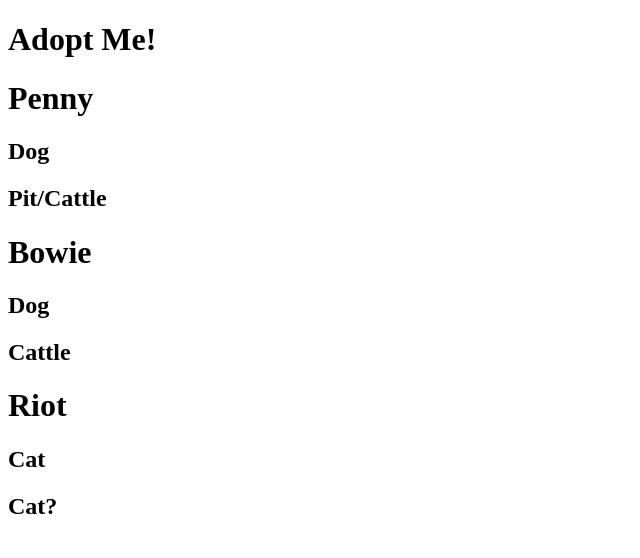
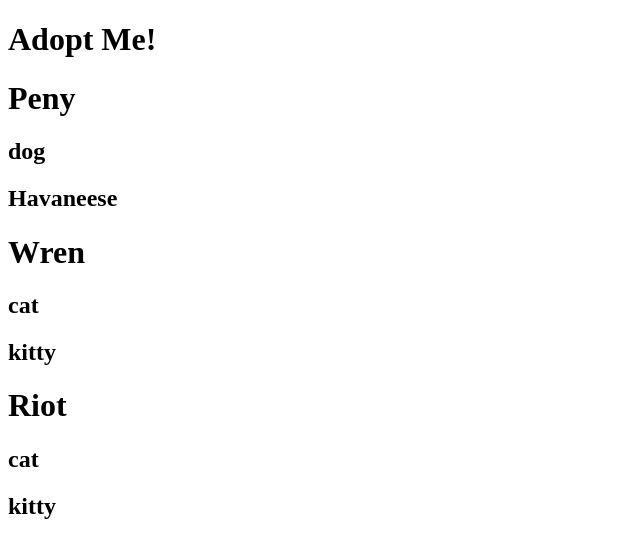
Before and after one commit to JakeOTooleDev/fe-react-v7-follow-along, a JavaScript app: page / in a window 1280 px wide. Shown: the top 558 px of the page, without its empty margins (0-640 px from the left). Built offline with nearby package versions, Linux system fonts and the light colour scheme; the HTML template or start-up script is replaced by a standard one.

Commit message:
Switched syntax to jsx.

```diff
--- a/src/App.js
+++ b/src/App.js
@@ -1,26 +1,15 @@
-import React from "react";
 import { render } from "react-dom";
 import Pet from "./Pet";
 
 const App = () => {
-  return React.createElement("div", {}, [
-    React.createElement("h1", {}, "Adopt Me!"),
-    React.createElement(Pet, {
-      name: "Penny",
-      animal: "Dog",
-      breed: "Pit/Cattle",
-    }),
-    React.createElement(Pet, {
-      name: "Bowie",
-      animal: "Dog",
-      breed: "Cattle",
-    }),
-    React.createElement(Pet, {
-      name: "Riot",
-      animal: "Cat",
-      breed: "Cat?",
-    }),
-  ]);
+  return (
+    <div>
+      <h1>Adopt Me!</h1>
+      <Pet name="Peny" animal="dog" breed="Havaneese" />
+      <Pet name="Wren" animal="cat" breed="kitty" />
+      <Pet name="Riot" animal="cat" breed="kitty" />
+    </div>
+  );
 };
 
-render(React.createElement(App), document.getElementById("root"));
+render(<App />, document.getElementById("root"));
```
